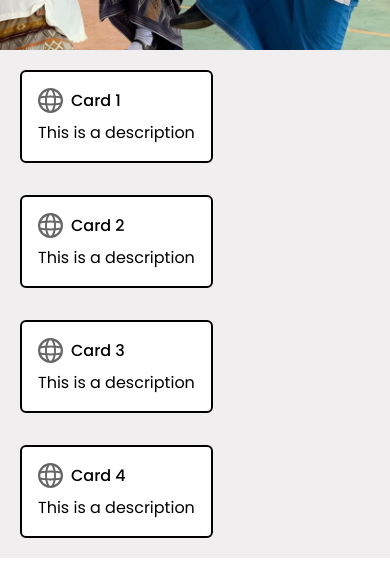
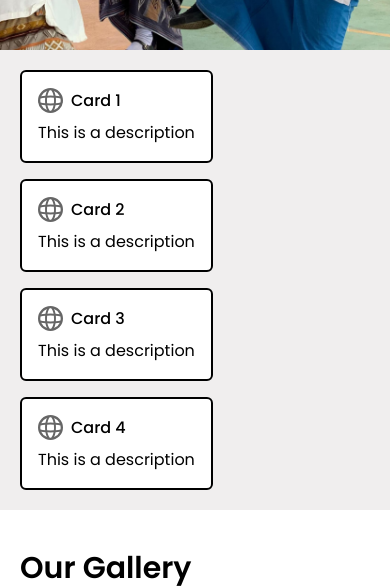
Before and after one commit to Neyrrs/Cepuyuh, a Next.js app: page / in a window 390 px wide. Shown: the part 406-994 px from the top of the page. Built offline with nearby package versions, Linux system fonts and the light colour scheme.

Commit message:
FU: Adjust card position

```diff
--- a/src/app/page.tsx
+++ b/src/app/page.tsx
@@ -17,7 +17,7 @@ export default function Home() {
         </div>
       </div>
 
-      <div className="flex-wrap h-fit flex gap-x-3 gap-y-8 md:gap-8 px-5">
+      <div className="flex-wrap h-fit flex gap-x-2 gap-y-4 md:gap-8 px-5">
         {[...Array(4)].map((_, index) => (
           <PrimaryCard
             key={index}
```
